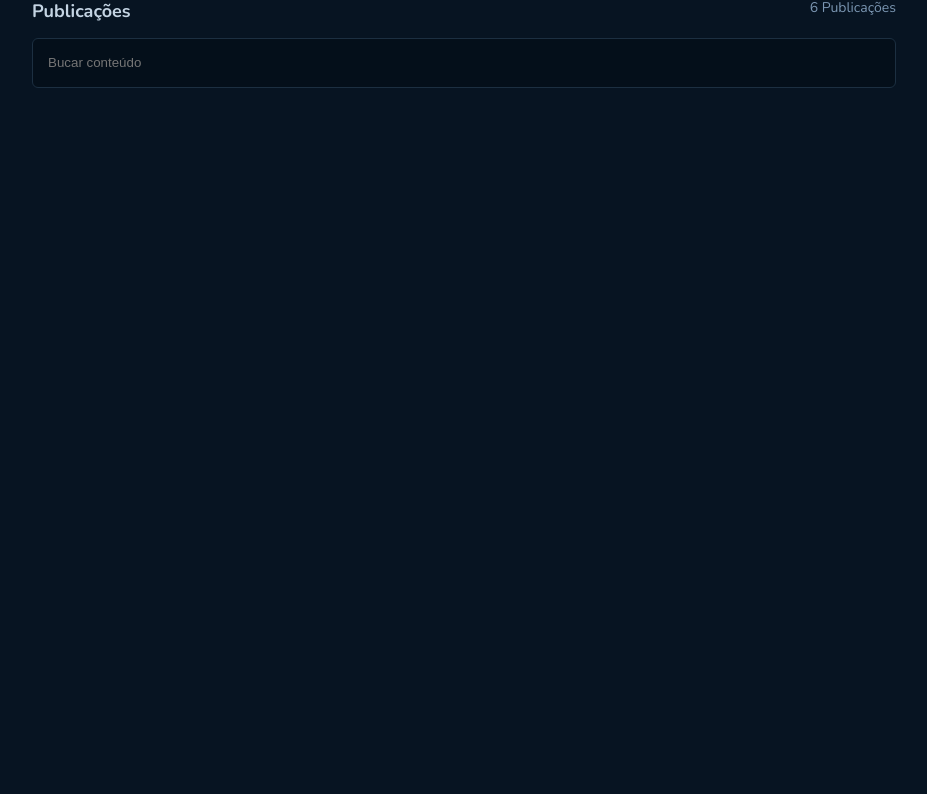
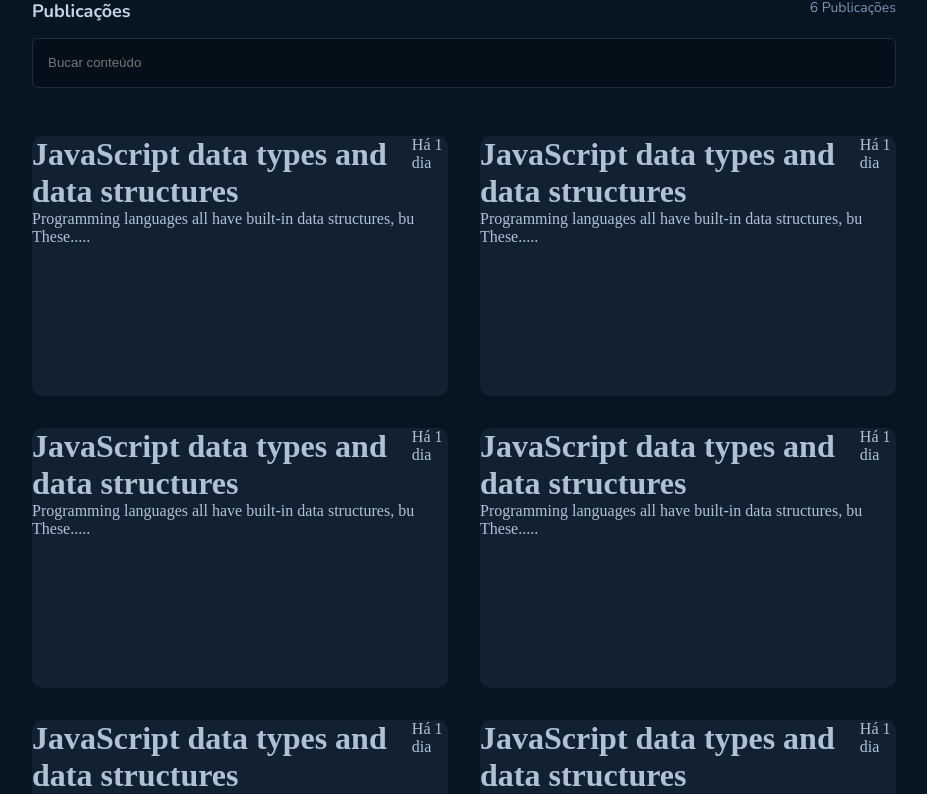
Before and after one commit to D1D1O/Github-Blog, a React (Vite) app: page / in a window 1280 px wide. Shown: the part 433-1227 px from the top of the page, without its empty margins (176-1103 px from the left). Before the commit the page ends 800 px from the top, so only its background shows below. Built offline with nearby package versions, Linux system fonts and the light colour scheme.

Commit message:
Adicionado card posts

```diff
--- /dev/null
+++ b/src/components/PostCard/index.tsx
@@ -0,0 +1,20 @@
+import { ContentCard, HeaderCard, MainContainer } from "./styled"
+
+export const PostCard = () => {
+  return (
+    <MainContainer>
+      <HeaderCard>
+        <h1>JavaScript data types and data structures</h1>
+        <span>Há 1 dia</span>
+      </HeaderCard>
+
+      <ContentCard>
+        <p>
+        Programming languages all have built-in data structures, bu These.....
+       </p>
+      </ContentCard>
+
+
+    </MainContainer>
+  )
+}
--- /dev/null
+++ b/src/components/PostCard/styled.ts
@@ -0,0 +1,20 @@
+import styled from "styled-components";
+
+
+export const MainContainer = styled.main`
+  display  : flex ;
+  flex-direction: column;
+  width: 26rem;
+  height: 16.25rem;
+  background-color: ${ props => props.theme["base-post"]} ;
+  border-radius: 10px;
+
+`;
+export const HeaderCard = styled.main`
+  display  : flex ;
+  flex-direction: row;
+
+`;
+export const ContentCard = styled.main`
+
+`;
--- a/src/pages/Home/index.tsx
+++ b/src/pages/Home/index.tsx
@@ -1,7 +1,8 @@
 import { Header } from "../../components/Header"
 import { MainCard } from "../../components/MainCard"
+import { PostCard } from "../../components/PostCard"
 import { SearchForm } from "../../components/SearchForm"
-import { HomeContainer } from "./styles"
+import { HomeContainer, PostsContainer, PostsItems } from "./styles"
 
 
 export const Home = () => {
@@ -12,6 +13,19 @@
       <SearchForm/>
 
 
+    <PostsContainer>
+      <PostsItems>
+        <PostCard/>
+        <PostCard/>
+        <PostCard/>
+        <PostCard/>
+        <PostCard/>
+        <PostCard/>
+        <PostCard/>
+        <PostCard/>
+      </PostsItems>
+    </PostsContainer>
+
 
     </HomeContainer>
   )
--- a/src/pages/Home/styles.ts
+++ b/src/pages/Home/styles.ts
@@ -3,3 +3,18 @@
 export const HomeContainer = styled.main`
 
 `;
+
+export const PostsContainer = styled.main`
+  display: flex;
+  justify-content: center;
+`;
+
+export const PostsItems = styled.main`
+  display: grid;
+  grid-template-columns: 2fr 2fr;
+  max-width: 864px ;
+  gap: 32px;
+  margin-top: 48px;
+  margin-bottom: 48px;
+
+`;
```
